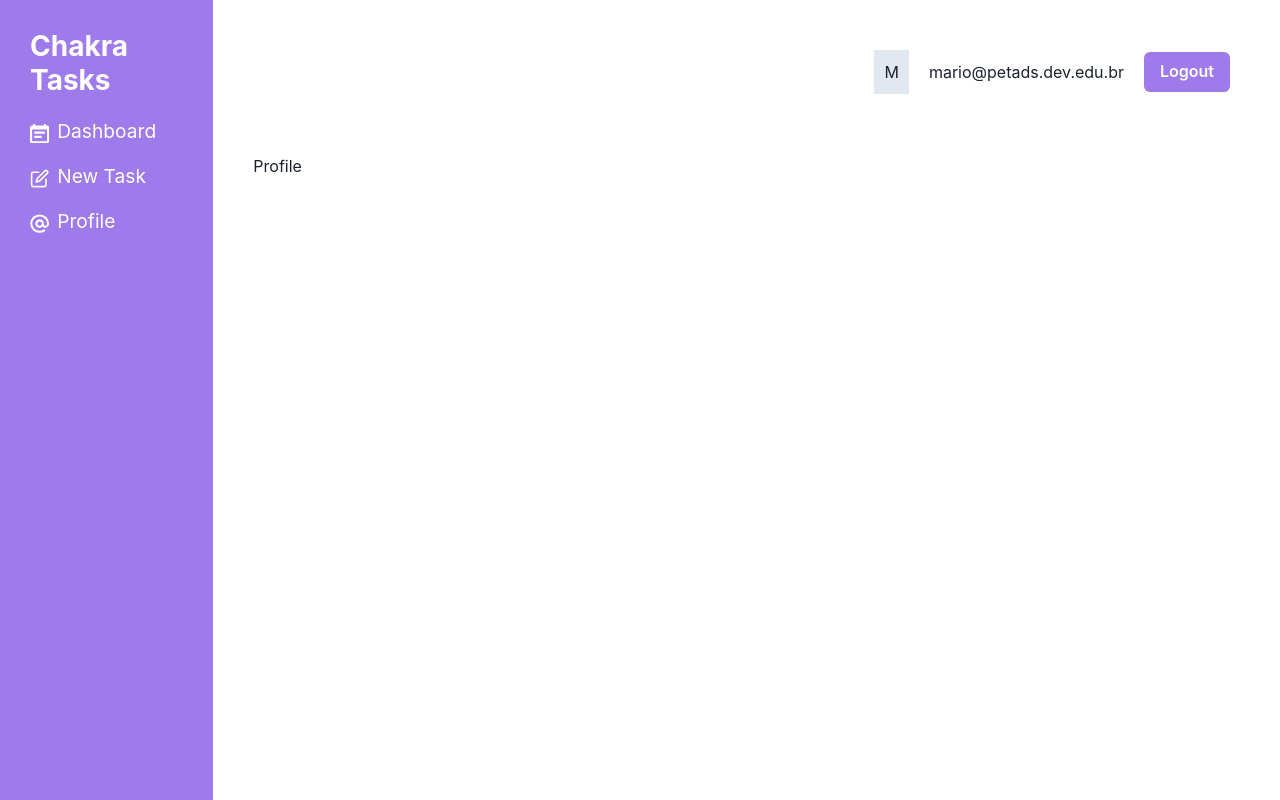
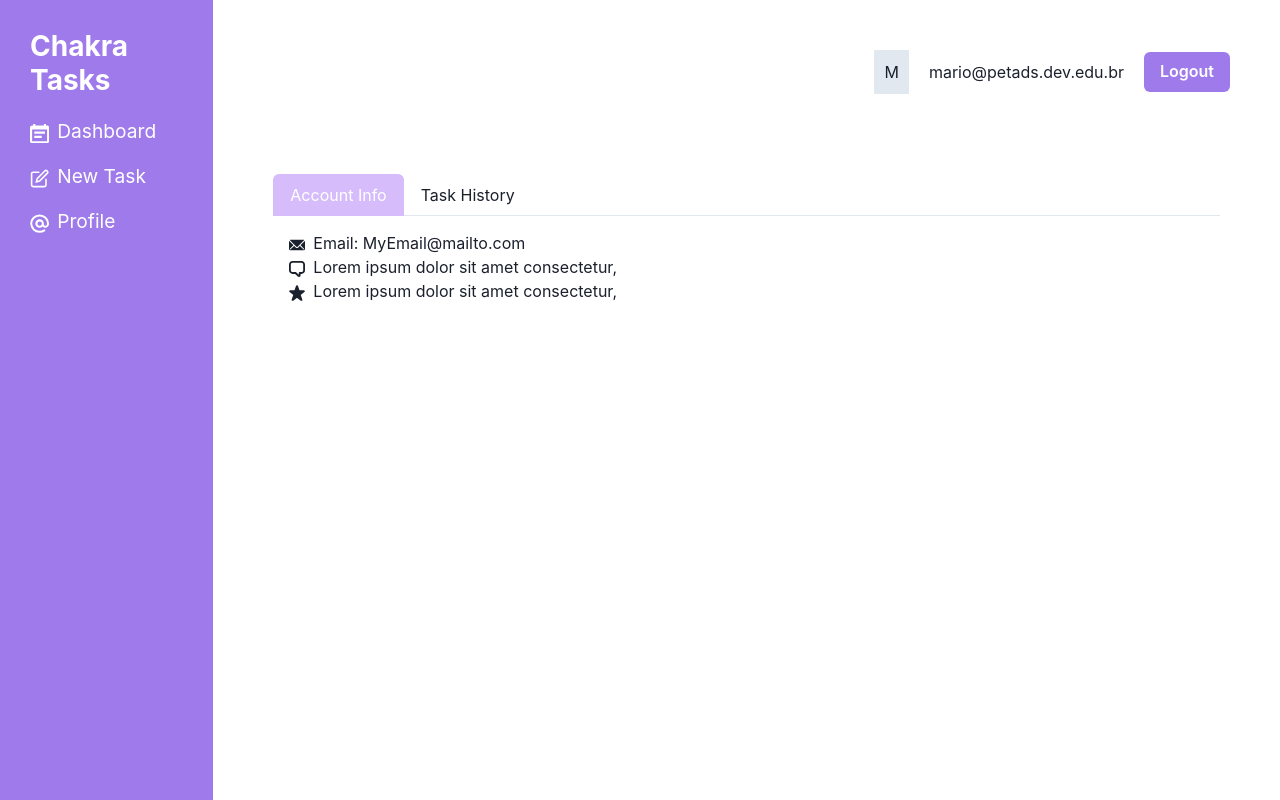
Before and after one commit to LVSigoli/Estdudando-Chakra-UI, a React (Vite) app: page /profile in a window 1280 px wide. Built offline with nearby package versions, Linux system fonts and the light colour scheme.

Commit message:
Feat: Add Tabs components to the Profile page

```diff
--- a/src/pages/Profile.jsx
+++ b/src/pages/Profile.jsx
@@ -1,5 +1,81 @@
+import { ChatIcon, CheckCircleIcon, EmailIcon, StarIcon, WarningIcon } from "@chakra-ui/icons";
+import { List, ListIcon, ListItem, Tab, TabList, TabPanel, TabPanels, Tabs } from "@chakra-ui/react";
+import { warning } from "framer-motion";
+
 export default function Profile() {
   return (
-    <div>Profile</div>
-  )
+    <Tabs mt={"40px"} p="20px" colorScheme="purple" variant="enclosed">
+      <TabList>
+        <Tab _selected={{ color: "white", bg: "purple.200" }}>Account Info</Tab>
+        <Tab _selected={{ color: "white", bg: "purple.200" }}>Task History</Tab>
+      </TabList>
+
+      <TabPanels>
+        <TabPanel>
+          <List>
+            <ListItem>
+              <ListIcon as={EmailIcon}></ListIcon>
+              Email: MyEmail@mailto.com
+            </ListItem>
+          </List>
+          <List>
+            <ListItem>
+              <ListIcon as={ChatIcon}></ListIcon>
+              Lorem ipsum dolor sit amet consectetur,
+            </ListItem>
+          </List>
+          <List>
+            <ListItem>
+              <ListIcon as={StarIcon}></ListIcon>
+              Lorem ipsum dolor sit amet consectetur,
+            </ListItem>
+          </List>
+        </TabPanel>{" "}
+        <TabPanel>
+          <List>
+            <ListItem>
+              <ListIcon as={CheckCircleIcon} color={"teal.400"}></ListIcon>
+              Lorem ipsum dolor, sit amet consectetur adipisicing elit.
+            </ListItem>
+          </List>{" "}
+          <List>
+            <ListItem>
+              <ListIcon as={CheckCircleIcon} color={"teal.400"}></ListIcon>
+              Lorem ipsum dolor, sit amet consectetur adipisicing elit.
+            </ListItem>
+          </List>{" "}
+          <List>
+            <ListItem>
+              <ListIcon as={WarningIcon} color={"red.400"}></ListIcon>
+              Lorem ipsum dolor, sit amet consectetur adipisicing elit.
+            </ListItem>
+          </List>{" "}
+          <List>
+            <ListItem>
+              <ListIcon as={CheckCircleIcon} color={"teal.400"}></ListIcon>
+              Lorem ipsum dolor, sit amet consectetur adipisicing elit.
+            </ListItem>
+          </List>{" "}
+          <List>
+            <ListItem>
+              <ListIcon as={CheckCircleIcon} color={"teal.400"}></ListIcon>
+              Lorem ipsum dolor, sit amet consectetur adipisicing elit.
+            </ListItem>
+          </List>{" "}
+          <List>
+            <ListItem>
+              <ListIcon as={WarningIcon} color={"red.400"}></ListIcon>
+              Lorem ipsum dolor, sit amet consectetur adipisicing elit.
+            </ListItem>
+          </List>{" "}
+          <List>
+            <ListItem>
+              <ListIcon as={CheckCircleIcon} color={"teal.400"}></ListIcon>
+              Lorem ipsum dolor, sit amet consectetur adipisicing elit.
+            </ListItem>
+          </List>
+        </TabPanel>
+      </TabPanels>
+    </Tabs>
+  );
 }
```
